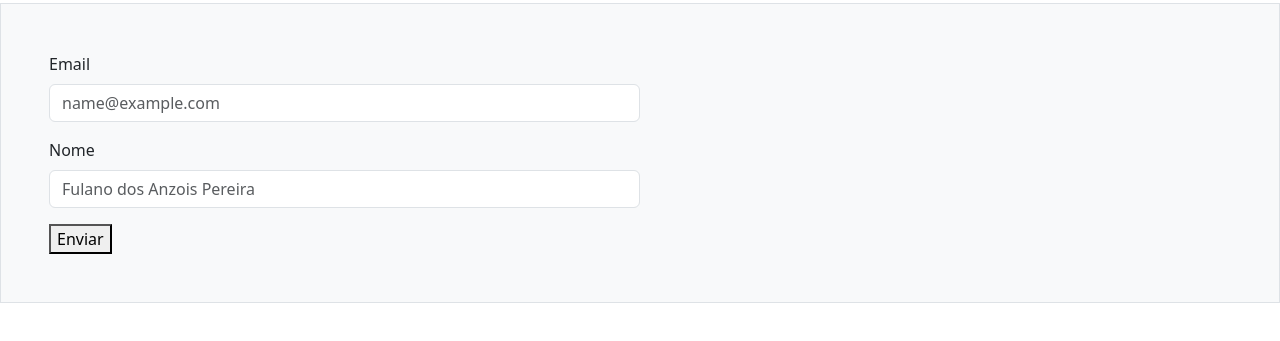
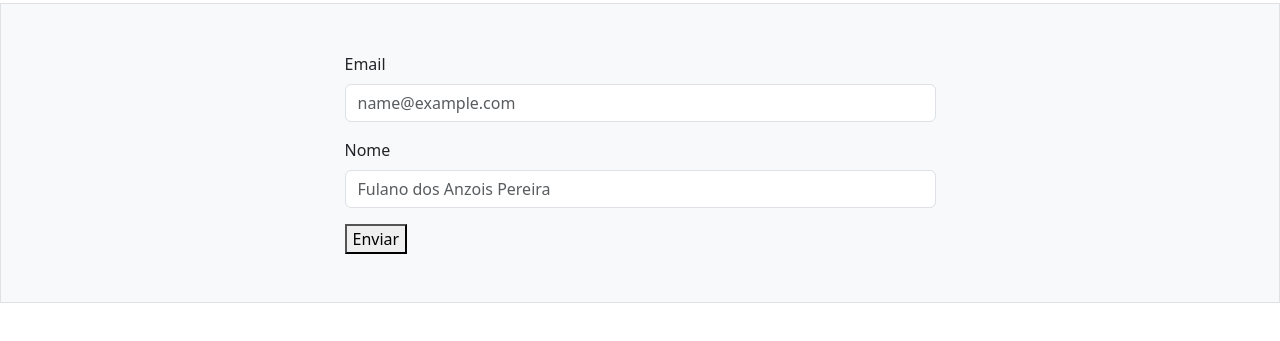
Before and after one commit to weberfern/GoDevs, a plain HTML site: page Desafios/Desafio-1/index.html in a window 1280 px wide. Shown: the part 53-394 px from the top of the page. Drawn offline with nearby package versions, Linux system fonts and the light colour scheme.

Commit message:
Estilo com bootstrap aplicado

```diff
--- a/Desafios/Desafio-1/index.html
+++ b/Desafios/Desafio-1/index.html
@@ -8,7 +8,7 @@
 </head>
 <body>
     <h1>Missão do Dia: Validação Simples de Formulário</h1>
-    <div class="p-5 border bg-light">
+    <div class="p-5 border bg-light vw-100 d-flex justify-content-center align-items-center">
         <form class="w-50 h-50" id="form1">
         <div class="mb-3">
             <label for="exampleFormControlInput1" class="form-label">Email</label>
```
